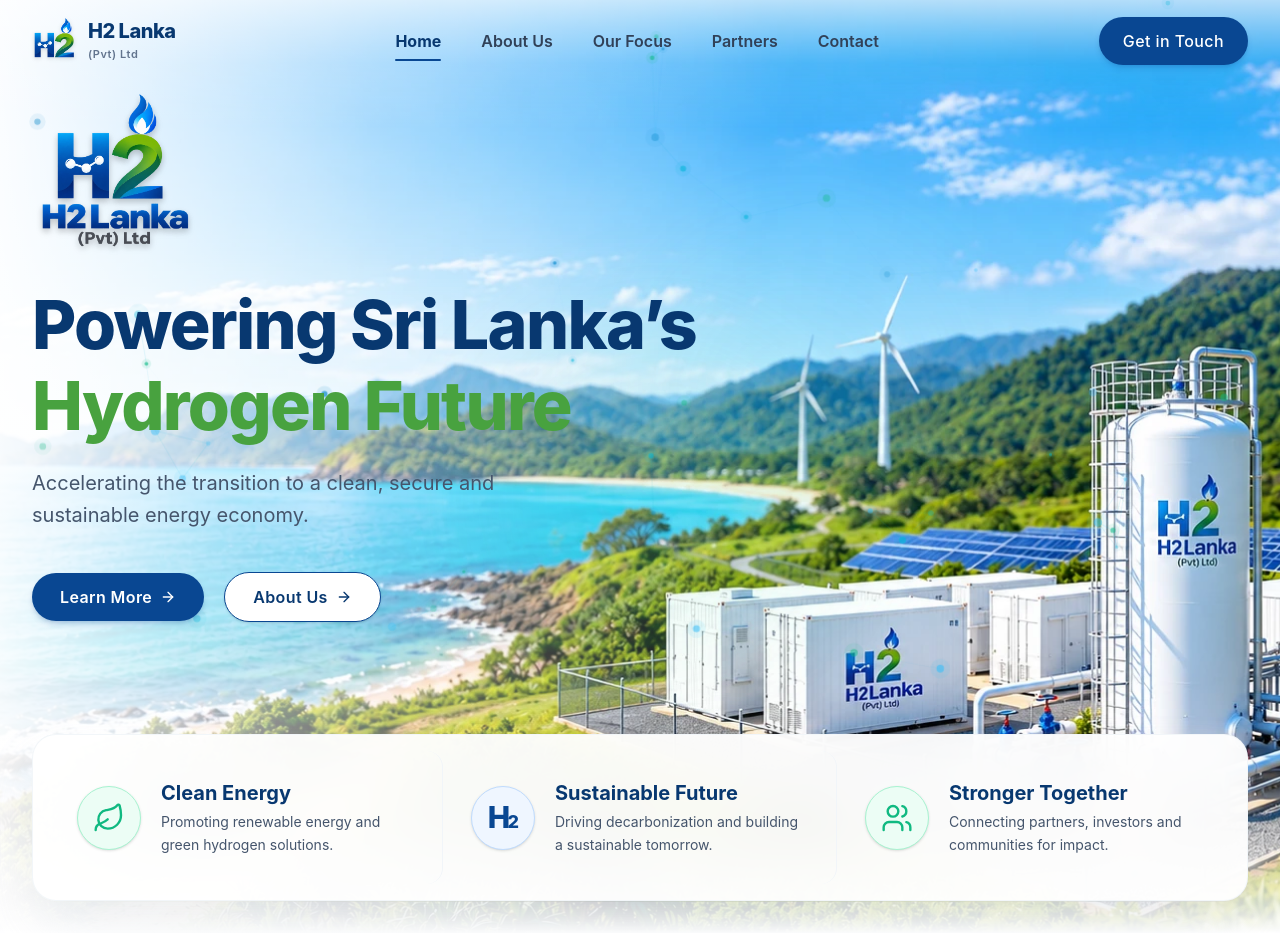
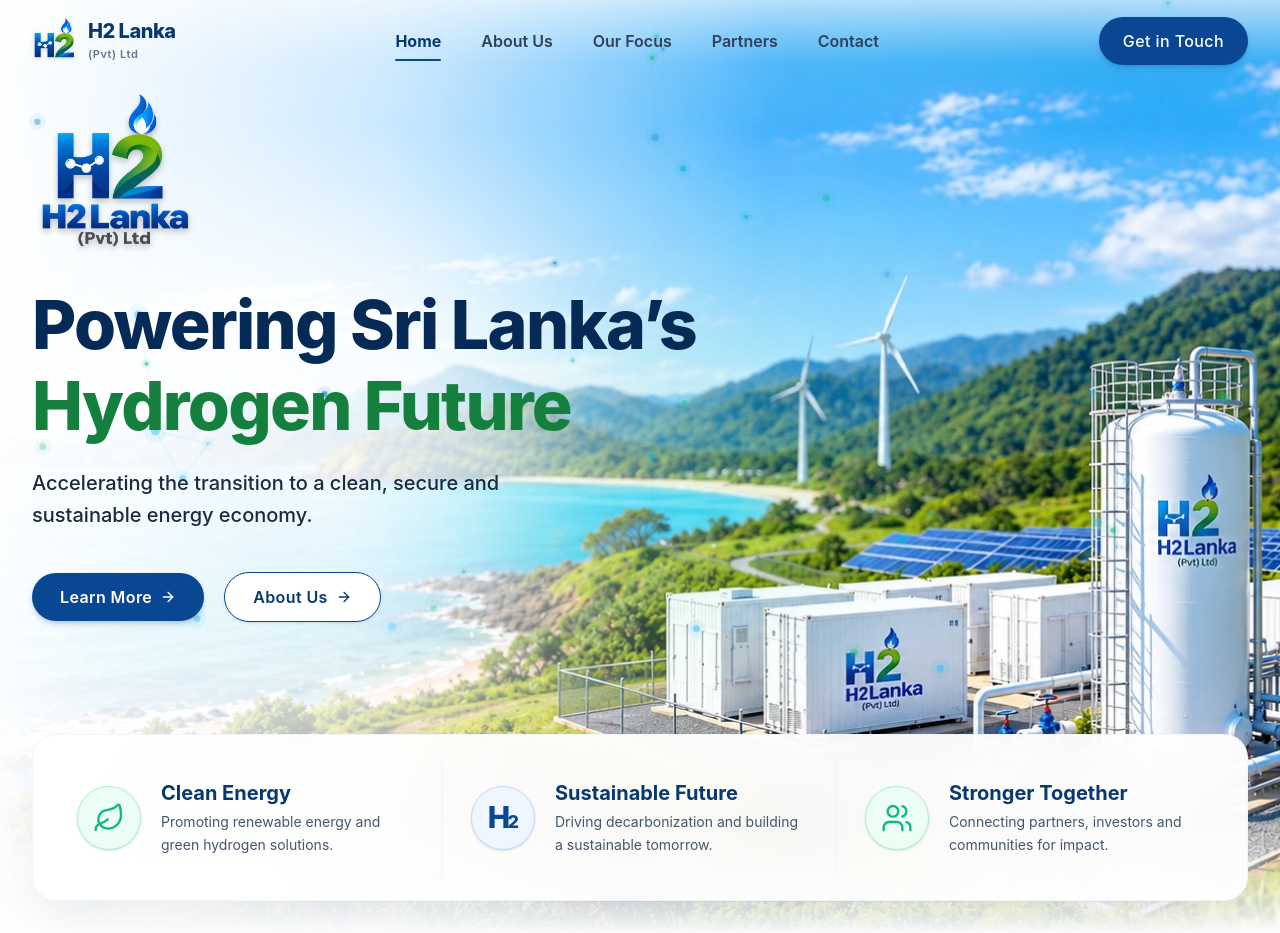
Before and after one commit to watt-soft/h2lanka.lk, a React (Vite) app: page / in a window 1280 px wide. Built offline with nearby package versions, Linux system fonts and the light colour scheme.

Commit message:
UI nav bar bottop balck border fixed and hero text clarity improved [#main]

```diff
--- a/src/components/hero/Hero.tsx
+++ b/src/components/hero/Hero.tsx
@@ -8,7 +8,7 @@
   return (
     <section
       id="home"
-      className="relative min-h-screen flex flex-col justify-between pt-10 sm:pt-15 lg:pt-4 pb-24 sm:pb-28 overflow-hidden bg-slate-50/50"
+      className="relative min-h-screen flex flex-col justify-between pt-6 sm:pt-8 lg:pt-4 pb-24 sm:pb-28 overflow-hidden bg-slate-50/50"
     >
       {/* Background Visual Landscape */}
       <HeroVisual />
--- a/src/components/hero/HeroContent.tsx
+++ b/src/components/hero/HeroContent.tsx
@@ -41,10 +41,10 @@
         variants={itemVariants}
         className="text-4xl sm:text-5xl lg:text-[62px] xl:text-[68px] font-extrabold tracking-tight leading-[1.08]"
       >
-        <span className="block text-[#083870]">
+        <span className="block text-[#062A56]">
           Powering Sri Lanka’s
         </span>
-        <span className="block text-[#48A23F] mt-1 sm:mt-2">
+        <span className="block text-[#15803D] mt-1 sm:mt-2">
           Hydrogen Future
         </span>
       </motion.h1>
@@ -52,7 +52,7 @@
       {/* Subtitle */}
       <motion.p
         variants={itemVariants}
-        className="mt-6 text-base sm:text-lg lg:text-xl text-slate-600 font-normal leading-relaxed max-w-lg"
+        className="mt-6 text-base sm:text-lg lg:text-xl text-slate-800 font-medium leading-relaxed max-w-lg"
       >
         Accelerating the transition to a clean, secure and sustainable energy economy.
       </motion.p>
--- a/src/components/hero/HeroVisual.tsx
+++ b/src/components/hero/HeroVisual.tsx
@@ -21,7 +21,10 @@
 
       {/* Atmospheric & Contrast Gradient Overlay */}
       {/* Soft fade on the left to ensure maximum text readability */}
-      <div className="absolute inset-0 bg-gradient-to-r from-white/95 via-white/80 to-transparent sm:via-white/60 md:via-white/40 lg:w-3/5" />
+      <div className="absolute inset-0 bg-gradient-to-r from-white/98 via-white/88 to-transparent sm:via-white/75 md:via-white/65 lg:w-3/5" />
+
+      {/* Soft ambient light bloom directly behind text area for maximum contrast */}
+      <div className="absolute top-1/4 left-0 w-[550px] h-[450px] bg-white/60 blur-3xl pointer-events-none rounded-full" />
 
       {/* Subtle top shade to ground the navbar */}
       <div className="absolute top-0 left-0 right-0 h-32 bg-gradient-to-b from-white/70 via-white/20 to-transparent" />
--- a/src/components/layout/Navbar.tsx
+++ b/src/components/layout/Navbar.tsx
@@ -27,10 +27,10 @@
       animate={{ y: 0, opacity: 1 }}
       transition={{ duration: 0.6, ease: 'easeOut' }}
       className={cn(
-        'fixed top-0 left-0 right-0 z-50 transition-all duration-300',
+        'fixed top-0 left-0 right-0 z-50 border-b transition-[background-color,border-color,box-shadow,padding] duration-300',
         isScrolled
-          ? 'bg-white/95 backdrop-blur-md shadow-sm border-b border-slate-100 py-2 sm:py-2.5'
-          : 'bg-transparent py-3 sm:py-4'
+          ? 'bg-white/95 backdrop-blur-md shadow-sm border-slate-100 py-2 sm:py-2.5'
+          : 'bg-transparent border-transparent shadow-none py-3 sm:py-4'
       )}
     >
       <Container size="xl">
```
